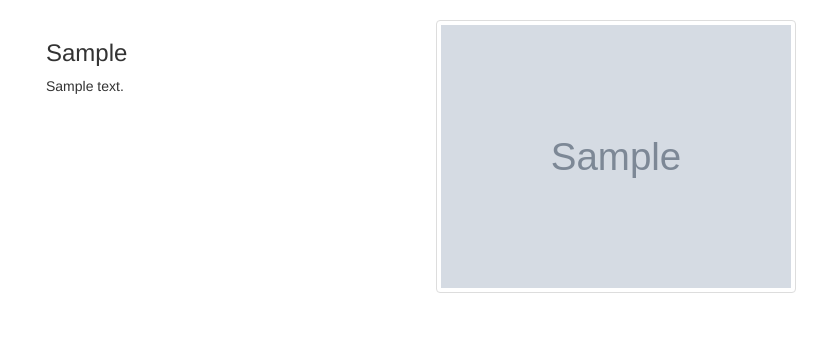
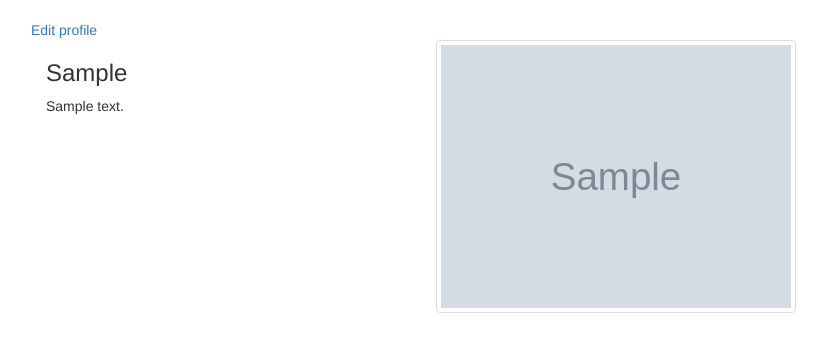
Before and after one commit to nignanthomas/Pitch-Perfect, a Flask app: template app/templates/profile/profile.html in a window 1280 px wide. Shown: the part 52-404 px from the top of the page, without its empty margins (24-851 px from the left). Run offline with Flask 2, Linux system fonts and the light colour scheme; a user stored in the database is signed in; tables that the repository leaves empty hold one stand-in row (values such as "Sample post"); the template is opened without the code that fills it: values that come from a table or form of the project are taken from there, most other values are stand-ins (such as "Sample title", 1, 10 or a date in 2020); grey boxes marked "Sample" are stand-in pictures; parts of the project's set-up code (start-up, migrations or seed data) failed here and were passed over; some libraries are stand-ins or nearby versions.

Commit message:
update template profile.html to add Edit Profile function

```diff
--- a/app/templates/profile/profile.html
+++ b/app/templates/profile/profile.html
@@ -2,6 +2,13 @@
 
 {% block content %}
 <div class="container">
+
+  <div class="row">
+    {% if user == current_user %}
+      <a href="{{url_for('main.update_profile',uname=user.username)}}">Edit profile</a>
+    {% endif %}
+  </div>
+
   <div class="row">
   <!-- displaying  Username-->
     <div class="col-md-4">
```
Lines whose indentation alone changed are shown as unchanged.
